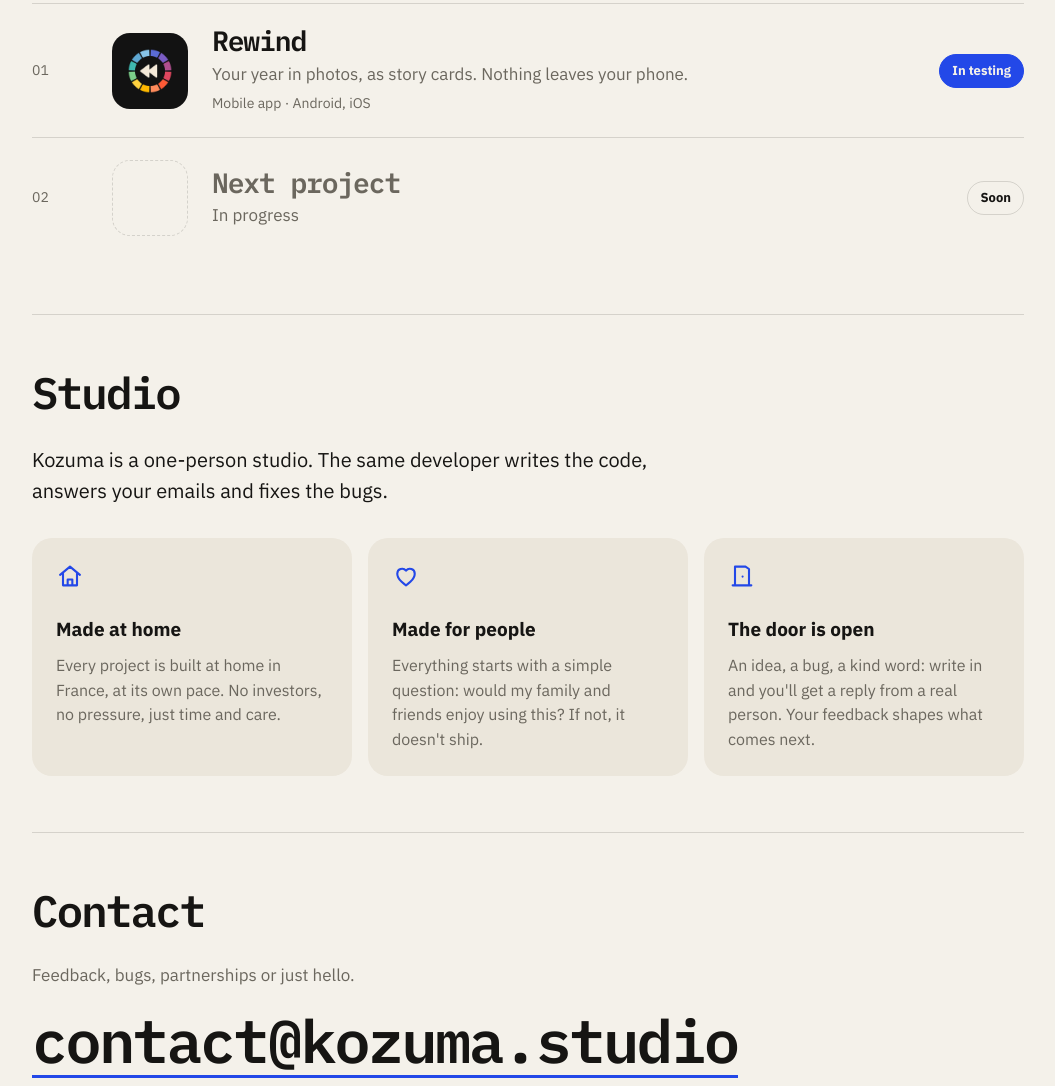
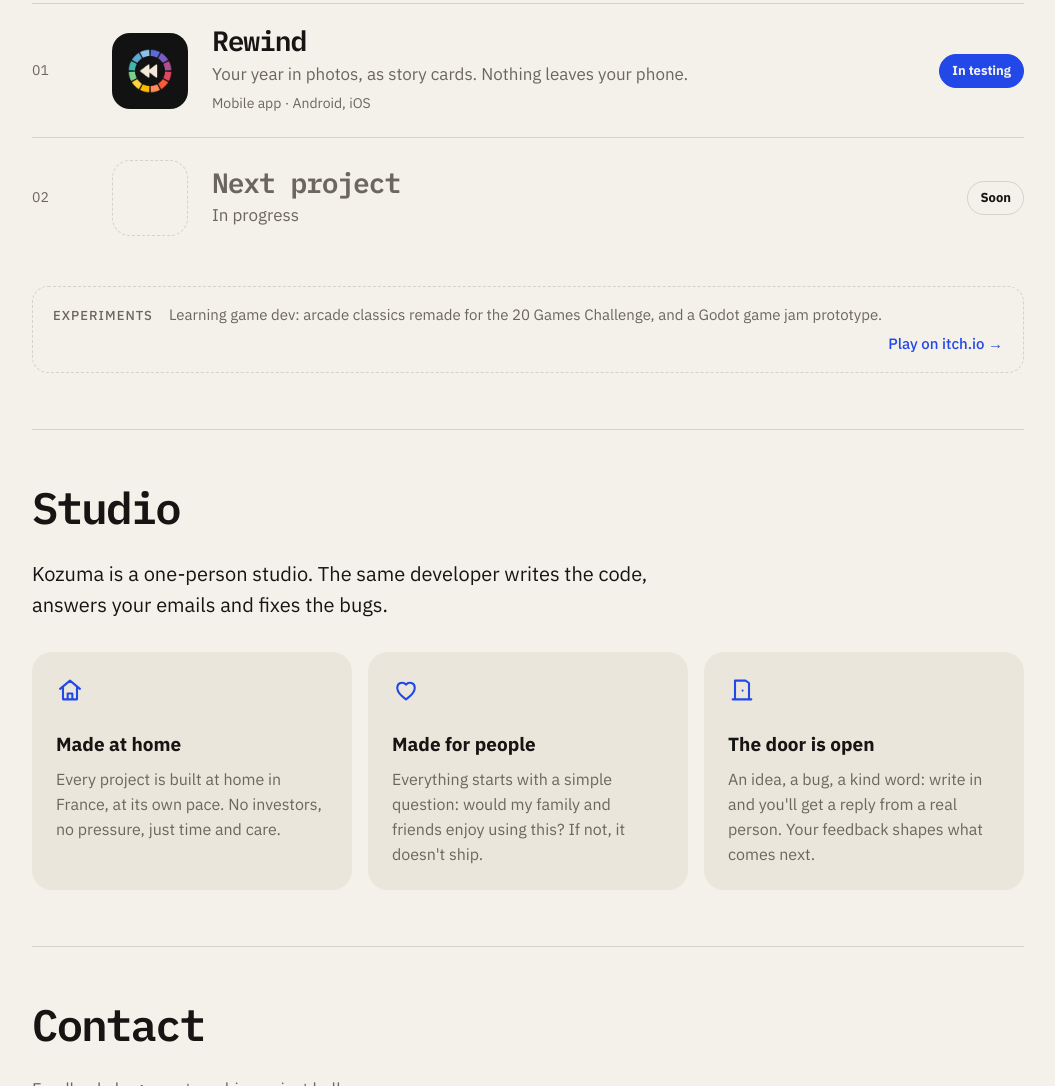
Before and after one commit to Nabil080/Kozuma-Site, a plain HTML site: page index.html in a window 1280 px wide. Shown: the part 786-1872 px from the top of the page, without its empty margins (112-1167 px from the left). Drawn offline with Linux system fonts and the light colour scheme.

Commit message:
Link the itch.io prototypes

```diff
--- a/index.html
+++ b/index.html
@@ -86,6 +86,9 @@
   .status.live { background: var(--accent); border-color: var(--accent); color: var(--bg); }
   a.row:hover b { text-decoration: underline; text-decoration-thickness: 2px; text-underline-offset: 4px; }
   .row.next b { color: var(--muted); }
+  .lab { display: flex; flex-wrap: wrap; align-items: baseline; gap: 6px 16px; margin-top: 28px; padding: 16px 20px; border: 1px dashed var(--line); border-radius: 16px; text-decoration: none; color: var(--muted); font-size: 15px; }
+  .lab-go { margin-left: auto; color: var(--accent); font-weight: 500; white-space: nowrap; }
+  .lab:hover .lab-go { text-decoration: underline; text-underline-offset: 3px; }
 
   .values { display: grid; grid-template-columns: repeat(3, 1fr); gap: 16px; }
   .value { background: var(--card); border-radius: 20px; padding: 24px; }
@@ -179,6 +182,11 @@
           </div>
         </li>
       </ul>
+      <a class="lab" href="https://kozumagames.itch.io" rel="noopener">
+        <span class="label"><span lang="en">Experiments</span><span lang="fr">Expérimentations</span></span>
+        <span class="lab-text"><span lang="en">Learning game dev: arcade classics remade for the 20 Games Challenge, and a Godot game jam prototype.</span><span lang="fr">J'apprends le jeu vidéo : des classiques d'arcade refaits pour le 20 Games Challenge, et un proto de game jam sous Godot.</span></span>
+        <span class="lab-go"><span lang="en">Play on itch.io</span><span lang="fr">Jouer sur itch.io</span> →</span>
+      </a>
     </section>
 
     <section id="studio">
```
